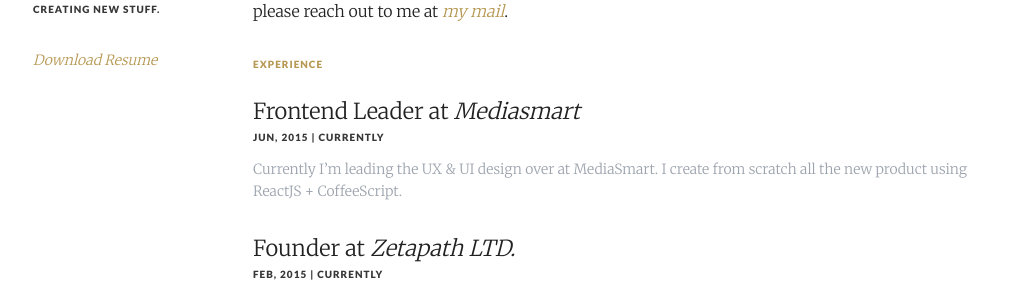
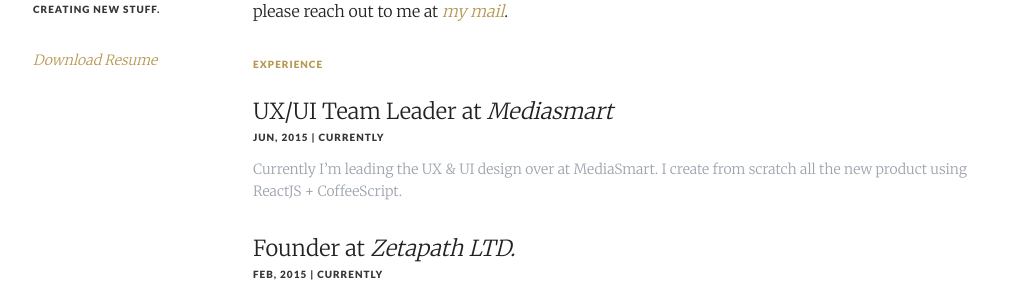
Before and after one commit to soyjavi/site, a Jekyll site: the page built from resume/index.md, in a window 1280 px wide. Shown: the part 183-474 px from the top of the page, without its empty margins (127-1145 px from the left). Built offline with Jekyll 4.4.1, drawn with Linux system fonts in a browser that asks for light colours; Markdown is read by kramdown in place of the engine named in the settings.

Commit message:
Fix role and links to mediasmart.io

```diff
--- a/_includes/resume.html
+++ b/_includes/resume.html
@@ -1,7 +1,7 @@
 <h3>Experience</h3>
 <ul class='items'>
   <li>
-    <h2>Frontend Leader at <a href='http://mediasmart.io' target='_blank'>Mediasmart</a></h2>
+    <h2>UX/UI Team Leader at <a href='https://mediasmart.io' target='_blank'>Mediasmart</a></h2>
     <strong class='text-secondary'>
       Jun, 2015 | Currently
     </strong>
--- a/_includes/title.html
+++ b/_includes/title.html
@@ -6,7 +6,7 @@
   <strong class='text-secondary'>A self-taught, in love with creating new stuff.</strong>
   {% if page.type == "landing" %}
     <p>
-      a software engineer who travels around the world who currently leads Frontend team at <a href='http://mediasmart.io' target='_blank'>MediaSmart</a>
+      a software engineer who travels around the world who currently leads Frontend team at <a href='https://mediasmart.io' target='_blank'>MediaSmart</a>
     </p>
 
   {% elsif page.type == "resume" %}
```
